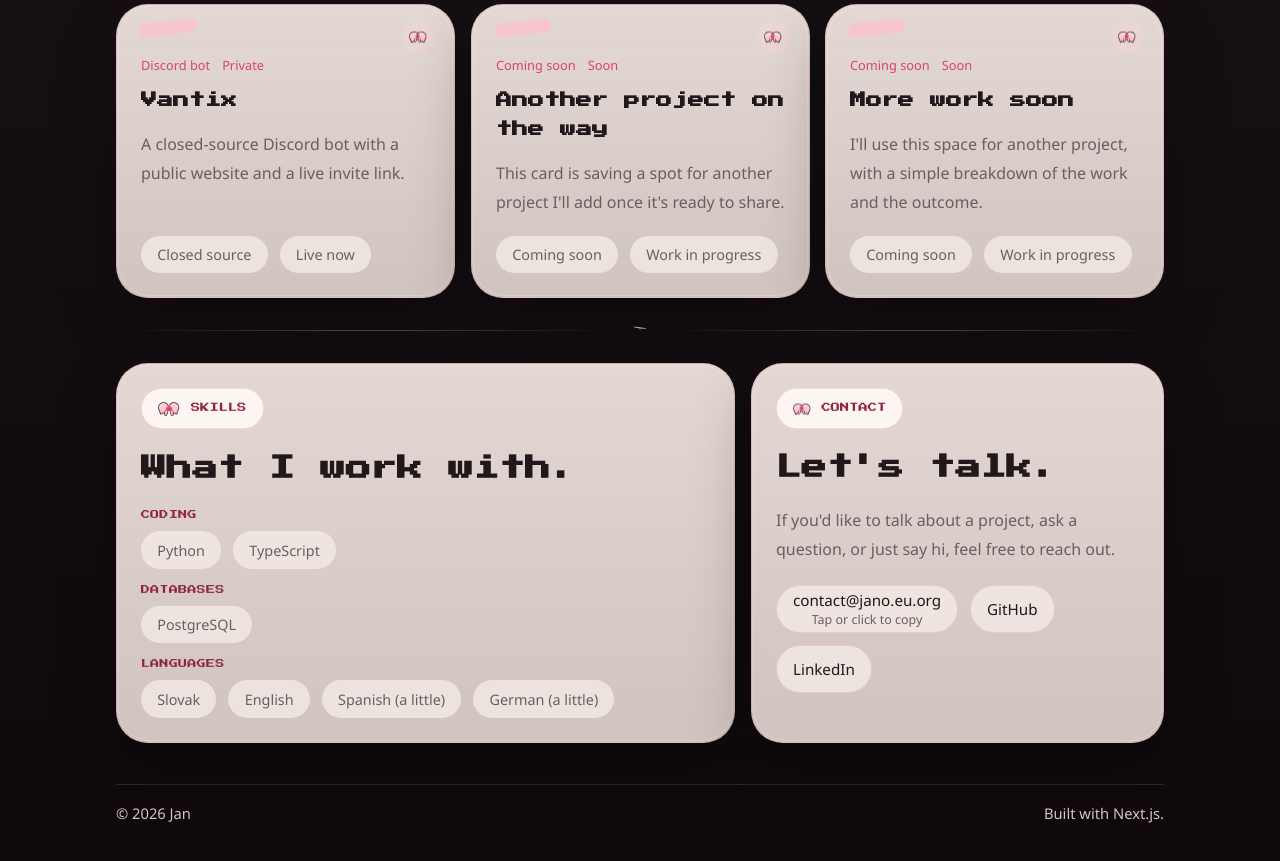
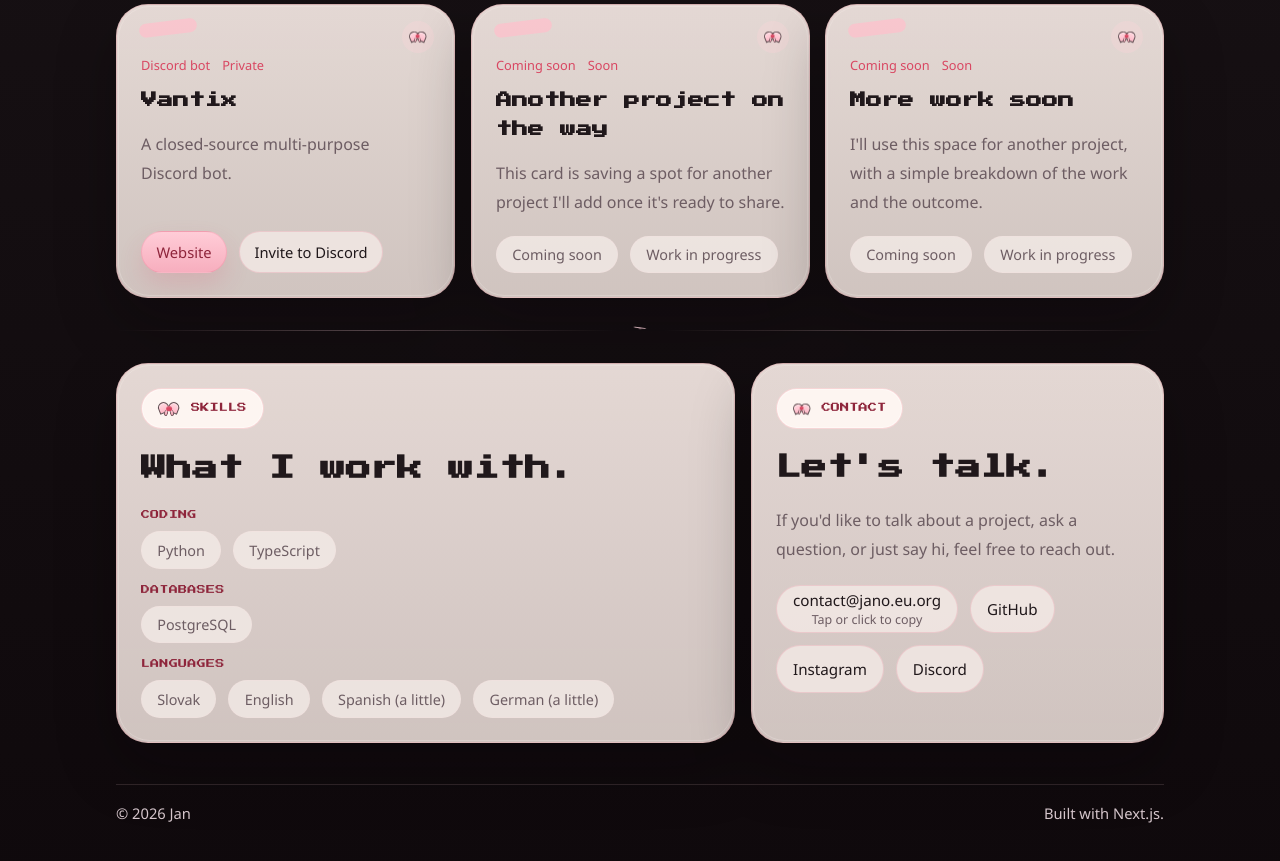
Before and after one commit to Janlxrd/portfolio, a Next.js app: page / in a window 1280 px wide. Shown: the part 1240-2101 px from the top of the page. Built offline with nearby package versions, Linux system fonts and the light colour scheme.

Commit message:
Update Vantix project links and contact socials

```diff
--- a/app/page.js
+++ b/app/page.js
@@ -13,21 +13,32 @@ const featuredProjects = [
     category: "Discord bot",
     year: "Private",
     description:
-      "A closed-source Discord bot with a public website and a live invite link.",
+      "A closed-source multi-purpose Discord bot.",
     overview:
-      "Vantix is a private Discord bot project. The codebase is closed source, but the website is live and the bot can already be invited through Discord.",
+      "Vantix is a multi-purpose Discord bot built for public use. The code is closed source, but the website is live and the bot can be invited through Discord.",
     stack: ["Discord bot", "Closed source", "Public website"],
     highlights: [
-      "Closed-source bot project",
-      "Public landing page is live",
-      "Bot invite is ready to use"
+      "Multi-purpose Discord bot",
+      "Built for public use",
+      "Live website and invite link"
     ],
-    footerTags: ["Closed source", "Live now"],
+    cardActions: [
+      {
+        href: "https://vantix.jano.eu.org",
+        label: "Website",
+        primary: true
+      },
+      {
+        href:
+          "https://discord.com/oauth2/authorize?client_id=1495397495868756058&scope=bot+applications.commands&integration_type=0&permissions=1237219405014",
+        label: "Invite to Discord"
+      }
+    ],
     liveUrl: "https://vantix.jano.eu.org",
     liveLabel: "Website",
     codeUrl:
       "https://discord.com/oauth2/authorize?client_id=1495397495868756058&scope=bot+applications.commands&integration_type=0&permissions=1237219405014",
-    codeLabel: "Invite bot"
+    codeLabel: "Invite to Discord"
   },
   {
     title: "Another project on the way",
@@ -172,8 +183,15 @@ function Apple() {
   );
 }
 
-function ProjectActionLink({ href, label, compact = false }) {
-  const className = `project-action${compact ? " is-compact" : ""}${href ? "" : " is-disabled"}`;
+function ProjectActionLink({
+  href,
+  label,
+  compact = false,
+  primary = false,
+  stopPropagation = false
+}) {
+  const className =
+    `project-action${compact ? " is-compact" : ""}${primary ? " project-action-primary" : ""}${href ? "" : " is-disabled"}`;
 
   if (!href) {
     return (
@@ -184,7 +202,13 @@ function ProjectActionLink({ href, label, compact = false }) {
   }
 
   return (
-    <a className={className} href={href} rel="noreferrer" target="_blank">
+    <a
+      className={className}
+      href={href}
+      onClick={stopPropagation ? (event) => event.stopPropagation() : undefined}
+      rel="noreferrer"
+      target="_blank"
+    >
       {label}
     </a>
   );
@@ -998,11 +1022,22 @@ export default function Home() {
                   <p className="project-description">{project.description}</p>
 
                   <div className="project-footer">
-                    {(project.footerTags ?? ["Coming soon", "Work in progress"]).map((tag) => (
-                      <span className="tiny-pill" key={tag}>
-                        {tag}
-                      </span>
-                    ))}
+                    {project.cardActions
+                      ? project.cardActions.map((action) => (
+                          <ProjectActionLink
+                            compact
+                            href={action.href}
+                            key={action.label}
+                            label={action.label}
+                            primary={action.primary}
+                            stopPropagation
+                          />
+                        ))
+                      : (project.footerTags ?? ["Coming soon", "Work in progress"]).map((tag) => (
+                          <span className="tiny-pill" key={tag}>
+                            {tag}
+                          </span>
+                        ))}
                   </div>
                 </article>
               </div>
@@ -1064,8 +1099,11 @@ export default function Home() {
               <a href="https://github.com/Janlxrd" target="_blank" rel="noreferrer">
                 GitHub
               </a>
-              <a href="https://www.linkedin.com/" target="_blank" rel="noreferrer">
-                LinkedIn
+              <a href="https://www.instagram.com/" target="_blank" rel="noreferrer">
+                Instagram
+              </a>
+              <a href="https://discord.com/" target="_blank" rel="noreferrer">
+                Discord
               </a>
             </div>
           </article>
```
